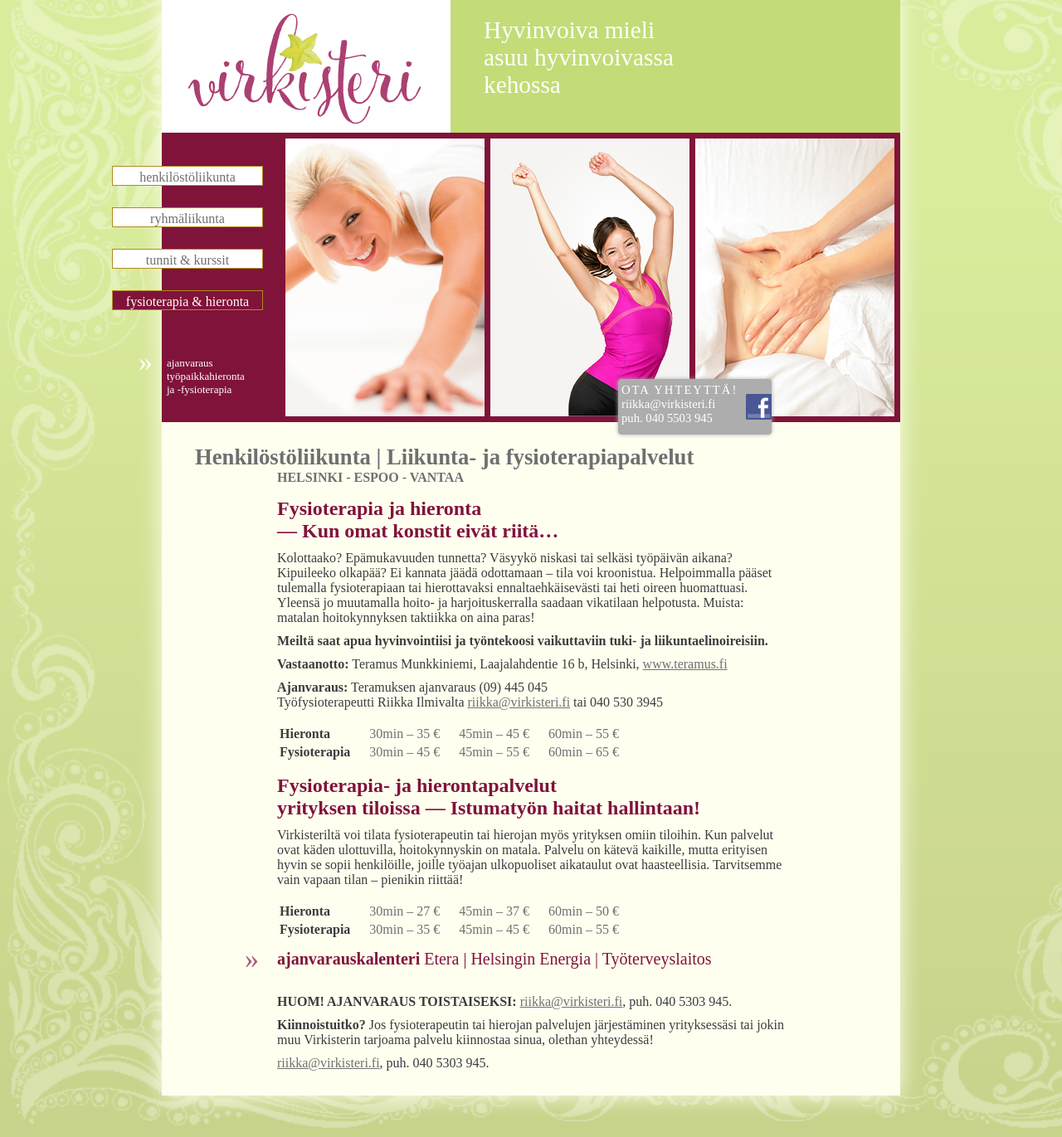
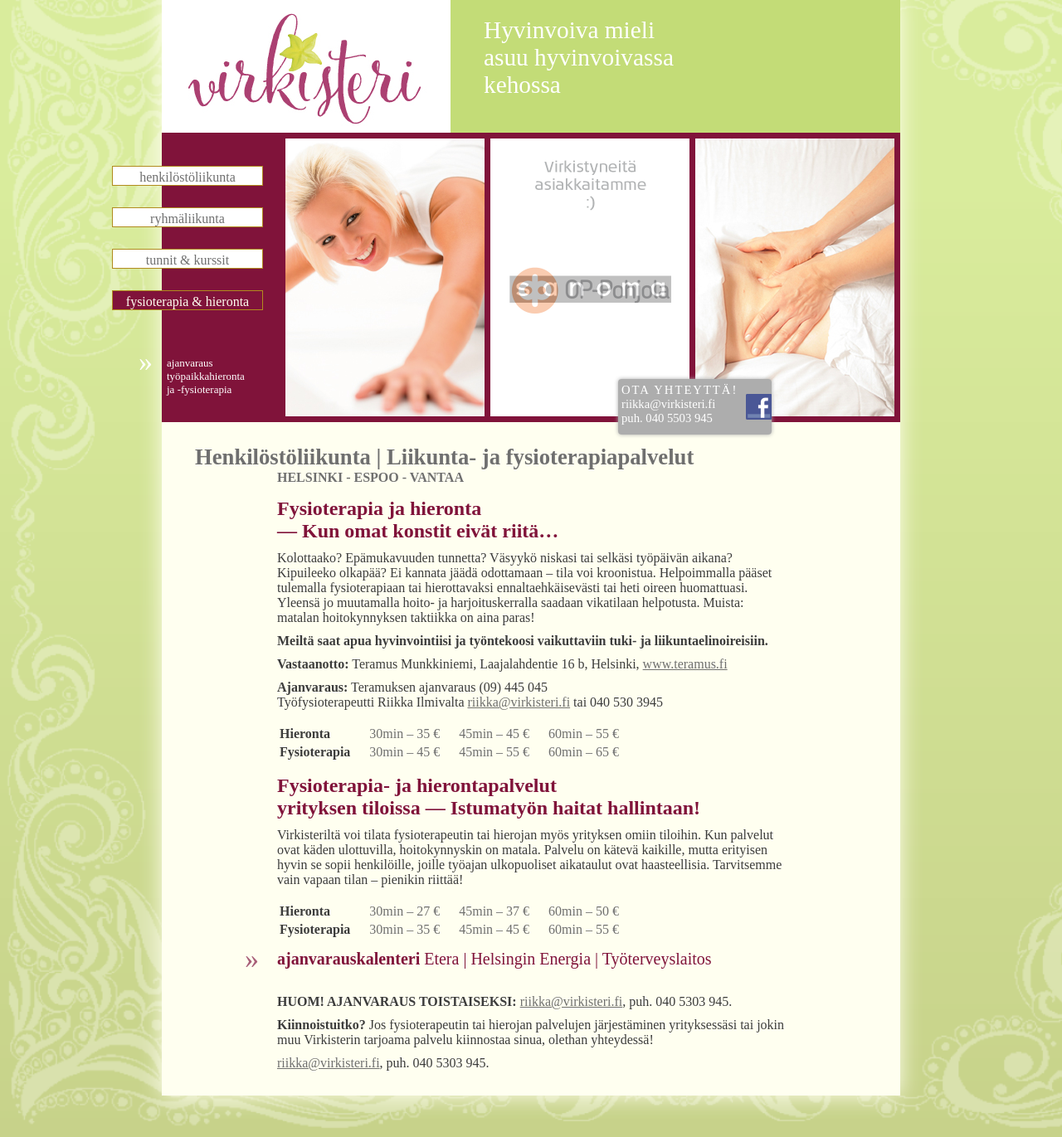
Before and after one commit to sdsykes-web/virkisteri, a Jekyll site: the page built from fysioterapia.md, in a window 1280 px wide. Shown: the whole page at 83% size. Built offline with Jekyll 4.4.1, drawn with Linux system fonts in a browser that asks for light colours; nearby versions of some CDN libraries; some web fonts are replaced.

Commit message:
Adds animation for 2nd pic on physiotherapy page

```diff
--- a/_layouts/master.html
+++ b/_layouts/master.html
@@ -32,6 +32,19 @@
   document.write("}");}
   document.write("</style>");
   </script>
+
+  {% if page.menu4 == 'lit' %}
+  <script src="//ajax.googleapis.com/ajax/libs/jquery/1.11.0/jquery.min.js"></script>
+  <script>
+  setInterval(function () {
+      $('.fadein :first-child').fadeOut(1000)
+                               .next('img')
+                               .fadeIn(10)
+                               .end()
+                               .appendTo('.fadein');
+  },4000 );
+  </script>
+  {% endif %}
 </head>
 <body>
   <center>
@@ -53,7 +66,23 @@
           <div class="clear"></div>
           <div id="images-box">
             <div id="pic3"></div>
+            {% if page.menu4 == 'lit' %}
+            <div id="fade-box">
+              <div id="fadein-top"></div>
+              <div class="fadein">
+                <img src="/images/logos/opPohjola.png">
+                <img class="hidden" src="/images/logos/sanoma.png">
+                <img class="hidden" src="/images/logos/skanska.png">
+                <img class="hidden" src="/images/logos/hginEnergia.png">
+                <img class="hidden" src="/images/logos/hginKpki.png">
+                <img class="hidden" src="/images/logos/kesko.png">
+                <img class="hidden" src="/images/logos/stara.png">
+                <img class="hidden" src="/images/logos/tyotervLaitos.png">
+              </div>
+            </div>
+            {% else %}
             <div id="pic2"></div>
+            {% endif %}
             <div id="pic1"></div>
           </div>
           <ul id="menu">
--- a/css/master.css
+++ b/css/master.css
@@ -313,3 +313,35 @@ table td {
 a {
   color: #6f6f6f;
 }
+
+#fade-box {
+  float: right;
+  width: 240px;
+  height: 335px;
+  margin-right: 7px;
+  margin-top: 7px;
+}
+
+#fadein-top {
+  background-image: url(../images/virkisteri_asiakaslogot_animationtop.png);
+  background-size: 240px 90px;
+  width: 240px;
+  height: 90px;
+}
+
+.fadein {
+  position: relative;
+  width: 240px;
+  height: 245px;
+}
+
+.fadein img {
+  position: absolute;
+  top: 0px;
+  width: 240px;
+  height: 245px;
+}
+
+.hidden {
+  display: none;
+}
```
Also changed, not shown: images/logos/hginEnergia.png (added), images/logos/hginKpki.png (added), images/logos/kesko.png (added), images/logos/opPohjola.png (added), images/logos/sanoma.png (added), images/logos/skanska.png (added), images/logos/stara.png (added), images/logos/tyotervLaitos.png (added), images/virkisteri_asiakaslogot_animationtop.png (added).
